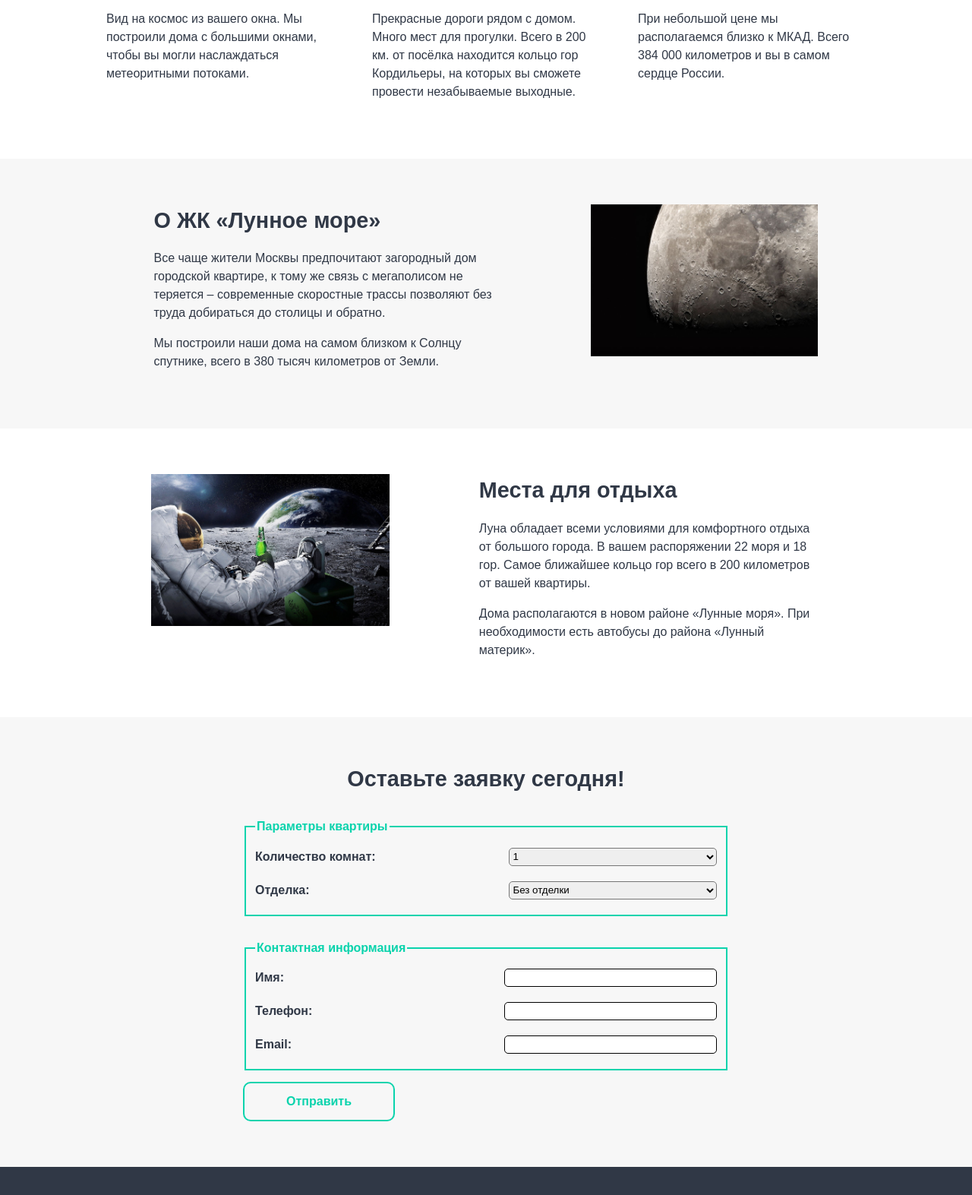
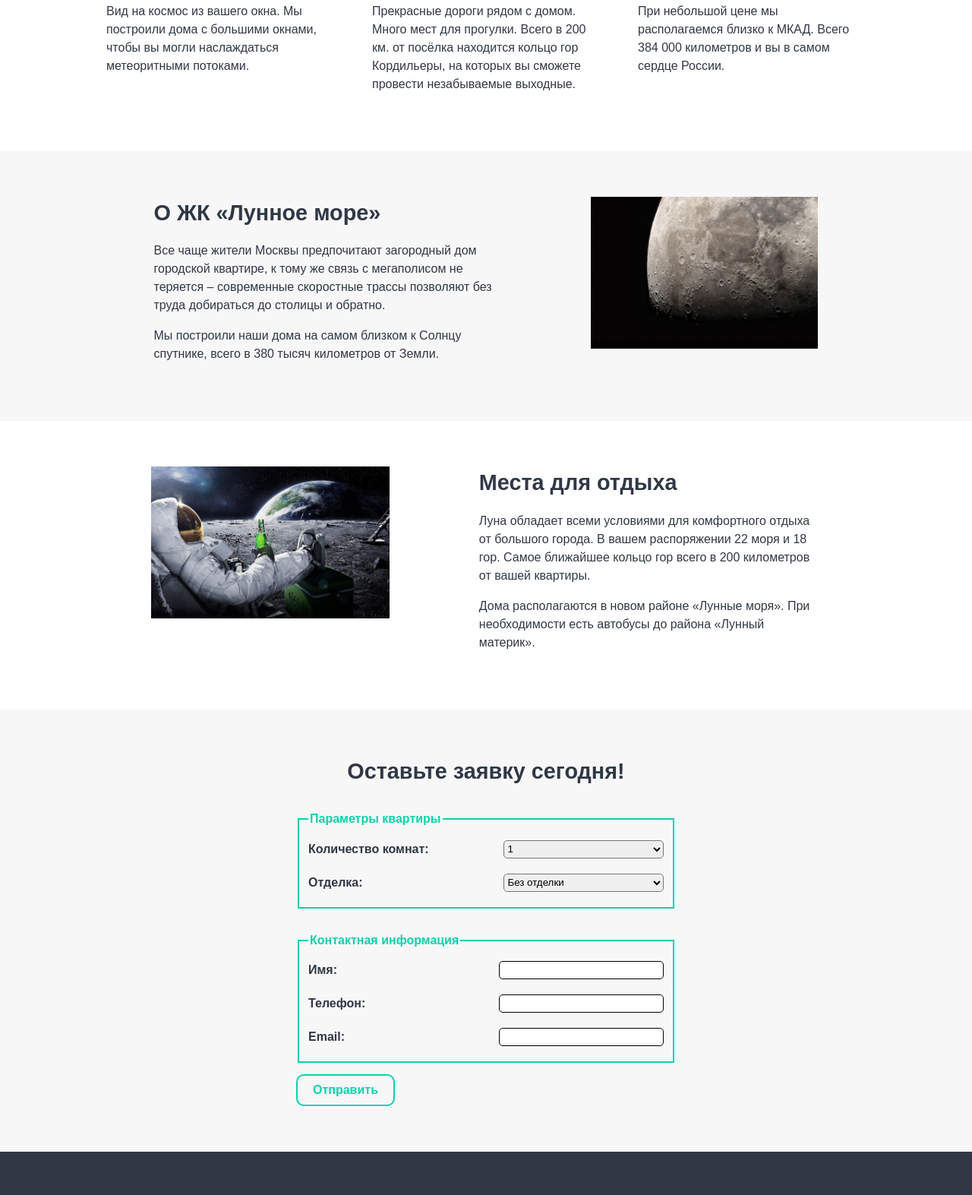
Before and after one commit to kuznevia/layout-designer-project-lvl1, a plain HTML site: page index.html in a window 1280 px wide. Shown: the part 720-2293 px from the top of the page at 76% size. Drawn offline with Linux system fonts and the light colour scheme.

Commit message:
fixing mentors comments ster 3

```diff
--- a/index.html
+++ b/index.html
@@ -8,7 +8,7 @@
     <link rel="stylesheet" href="styles/style.css">
 </head>
 <body>
-    <header class="header fw-bold bg-white">
+    <header class="header header-fixed fw-bold bg-light">
         <div class="flex center-align-items">
             <img src="images/logo.svg" alt="Логотип ЖК Лунное Море" class="height-40 mr-right-15">
             <span class="logo-name">Лунное море</span>
@@ -19,60 +19,61 @@
             <a href="#rest-places" class="no-decor">Место для отдыха</a>
         </nav>
     </header>
-    <main class='mr-top-60'>
+    <main class='mr-top-header-height'>
         <div class="flex center-align-items justify-center width-100-percent bg-moon">
-            <section class="container flex-column center-align-items justify-center pad-top-bot-60 color-white">
+            <section class="container flex-column center-align-items justify-center color-light">
                 <img src="images/logo.svg" alt="Логотип ЖК Лунное Море" class="height-250">
                 <h1>ЖК «Лунное море»</h1>
                 <p>Место, откуда не хочется улетать</p>
-                <a href="#order" class="btn btn-white">Забронировать</a>
+                <a href="#order" class="btn btn-light no-decor">Забронировать</a>
             </section>
         </div>
         <div id="advatages"  class="flex justify-center width-100-percent">
             <section class='container space-between'>
-                <div class="f-basis-30-percent pad-top-bot-60">
+                <div class="f-basis-30-percent">
                     <h2>Уникальный вид</h2>
                     <p>Вид на космос из вашего окна. Мы построили дома с большими окнами, чтобы вы могли наслаждаться метеоритными потоками.</p>
                 </div>
-                <div class="f-basis-30-percent pad-top-bot-60">
+                <div class="f-basis-30-percent">
                     <h2>Инфраструктура</h2>
                     <p>Прекрасные дороги рядом с домом. Много мест для прогулки. Всего в 200 км. от посёлка находится кольцо гор Кордильеры, на которых вы сможете провести незабываемые выходные.</p>
                 </div>
-                <div class="f-basis-30-percent pad-top-bot-60">
+                <div class="f-basis-30-percent">
                     <h2>Близость к Москве</h2>
                     <p>При небольшой цене мы располагаемся близко к МКАД. Всего 384 000 километров и вы в самом сердце России.</p>
                 </div>
             </section>
         </div>
-        <div id="about"  class="flex justify-center width-100-percent bg-light-gray">
+        <div id="about"  class="flex justify-center width-100-percent bg-gray">
             <section class='container space-around'>
-                <div class="f-basis-45-percent pad-top-bot-60">
+                <div class="f-basis-45-percent">
                     <h2>О ЖК «Лунное море»</h2>
                     <p>Все чаще жители Москвы предпочитают загородный дом городской квартире, к тому же связь с мегаполисом не теряется – современные скоростные трассы позволяют без труда добираться до столицы и обратно.</p>
                     <p>Мы построили наши дома на самом близком к Солнцу спутнике, всего в 380 тысяч километров от Земли.</p>
                 </div>
-                <div class="f-basis-30-percent pad-top-bot-60">
+                <div class="f-basis-30-percent">
                     <img src="images/moon-1.jpg" alt="Снимок луны с космоса" class="height-200">
                 </div>
             </section>
         </div>
         <div id="rest-places" class="flex justify-center width-100-percent">
             <section class='container space-around'>
-                <div class="f-basis-30-percent pad-top-bot-60">
+                <div class="f-basis-30-percent">
                     <img src="images/moon-2.jpg" alt="Отдых на луне" class="height-200">
                 </div>
-                <div class="f-basis-45-percent pad-top-bot-60">
+                <div class="f-basis-45-percent">
                     <h2>Места для отдыха</h2>
                     <p>Луна обладает всеми условиями для комфортного отдыха от большого города. В вашем распоряжении 22 моря и 18 гор. Самое ближайшее кольцо гор всего в 200 километров от вашей квартиры.</p>
                     <p>Дома располагаются в новом районе «Лунные моря». При необходимости есть автобусы до района «Лунный материк».</p>
                 </div>
             </section>
         </div>
-        <div id ="order" class="order bg-light-gray">
+        <div id ="order" class="order bg-gray">
+            <section class="container justify-center no-padding">
                 <form action="#" class="order-form">
                     <h2 class="align-self-center">Оставьте заявку сегодня!</h2>
-                <fieldset class="mr-top-bot-15 fw-bold border-2-solid-light-green">
-                    <legend class="color-light-green">Параметры квартиры</legend>
+                    <fieldset class="mr-top-bot-15 fw-bold border-2-solid-colorful">
+                        <legend class="color-colorful">Параметры квартиры</legend>
                         <div class="order-form-fields">
                             <label for="rooms" class="order-form-fields-labels">Количество комнат:</label>
                             <select name="rooms" id="rooms" class="order-form-fields-labels b-radius-5">
@@ -88,8 +89,8 @@
                             </select>
                         </div>
                     </fieldset>
-                <fieldset class="mr-top-bot-15 fw-bold border-2-solid-light-green">
-                    <legend class="color-light-green">Контактная информация</legend>
+                    <fieldset class="mr-top-bot-15 fw-bold border-2-solid-colorful">
+                        <legend class="color-colorful">Контактная информация</legend>
                         <div class="order-form-fields">
                             <label for="name" class="order-form-fields-labels">Имя:</label>
                             <input type="text" id="name" class="order-form-fields-labels b-radius-5">
@@ -99,11 +100,12 @@
                             <input type="email" id="email" class="order-form-fields-labels b-radius-5">
                         </div>
                     </fieldset>
-                <input id="send" name="send" type="button" value="Отправить" class="btn btn-green">
+                    <input id="send" name="send" type="button" value="Отправить" class="btn btn-colorful align-self-flex-start">
                 </form>
+            </section>
         </div>
     </main>
-    <footer class="flex space-around center-align-item pad-top-bot-60 bg-black color-white fw-bold">
+    <footer class="flex space-around center-align-item pad-top-bot-60 bg-dark color-light fw-bold">
         <div class="flex flex-wrap center-align-items">
             <img src="images/logo.svg" alt="Логотип ЖК Лунное Море" class="height-40 mr-right-15">
             <span class="logo-name">Лунное море</span>
--- a/styles/style.css
+++ b/styles/style.css
@@ -1,3 +1,11 @@
+:root {
+    --header-height:60px;
+    --light:#fff;
+    --gray:#f7f7f7;
+    --dark:#303846;
+    --colorful: #09d3ac;
+}
+
 body {
     font-family: sans-serif;
     font-size: 16px;
@@ -5,7 +13,6 @@ body {
     line-height: 1.5;
     margin:0;
     padding:0;
-
 }
 
 h1 {
@@ -25,20 +32,25 @@ input {
 }
 
 .header {
-    position: fixed;
-    top: 0;
-    width: 100%;
     display:flex;
     justify-content: space-between;
     align-items: center;
     box-sizing: border-box;
-    height: 60px;
+    height: var(--header-height);
     padding:5px 20px 5px 20px;
+}
+
+.header-fixed {
+    position: fixed;
+    top: 0;
+    width: 100%;
 }
 
 .container {
     display: flex;
     width: 1000px;
+    padding-top:60px;
+    padding-bottom:60px;
 }
 
 .order {
@@ -70,8 +82,7 @@ input {
 }
 
 .btn {
-    padding: 15px 10px 15px 10px;
-    width:200px;
+    padding: 10px 20px 10px 20px;
     font-size: 1em;
     font-weight: bold;
     border-radius: 10px;
@@ -79,14 +90,14 @@ input {
     text-align: center;
 }
 
-.btn-green {
-    border:2px solid #09d3ac;
-    color:#09d3ac;
+.btn-colorful {
+    border:2px solid var(--colorful);
+    color:var(--colorful);
 }
 
-.btn-white {
-    border:1px solid white;
-    color:white;
+.btn-light {
+    border:1px solid var(--light);
+    color:var(--light);
 }
 
 .nav-link {
@@ -135,21 +146,26 @@ input {
     align-self: center;
 }
 
+.align-self-flex-start {
+    align-self: flex-start;
+}
+
 .justify-center {
     justify-content: center;
 }
 
-.bg-white {
-    background:#fff;
+.bg-light {
+    background:var(--light);
 }
 
-.bg-black {
-    background: #303846;
+.bg-gray {
+    background:var(--gray);
 }
 
-.bg-light-gray {
-    background: #f7f7f7;
+.bg-dark {
+    background:var(--dark)
 }
+
 
 .bg-transparent {
     background:transparent;
@@ -213,8 +229,8 @@ input {
     margin-right:90px;
 }
 
-.mr-top-60 {
-    margin-top: 60px;
+.mr-top-header-height {
+    margin-top: var(--header-height);
 }
 
 .mr-top-bot-5 {
@@ -257,16 +273,16 @@ input {
     padding-left: 20px;
 }
 
+.no-padding {
+    padding:0;
+}
+
 .border-box {
     box-sizing: border-box;
 }
 
-.b-1-solid-white {
-    border:1px solid white;
-}
-
-.border-2-solid-light-green {
-    border:2px solid #09d3ac;
+.border-2-solid-colorful {
+    border:2px solid var(--colorful);
 }
 
 .b-radius-5 {
@@ -277,16 +293,12 @@ input {
     border-radius: 10px;
 }
 
-.color-white {
-    color:#fff;
+.color-light {
+    color:var(--light)
 }
 
-.color-light-green {
-    color:#09d3ac;
-}
-
-.color-black {
-    color:#000;
+.color-colorful {
+    color:var(--colorful)
 }
 
 .fw-normal {
```
Lines whose indentation alone changed are shown as unchanged.
